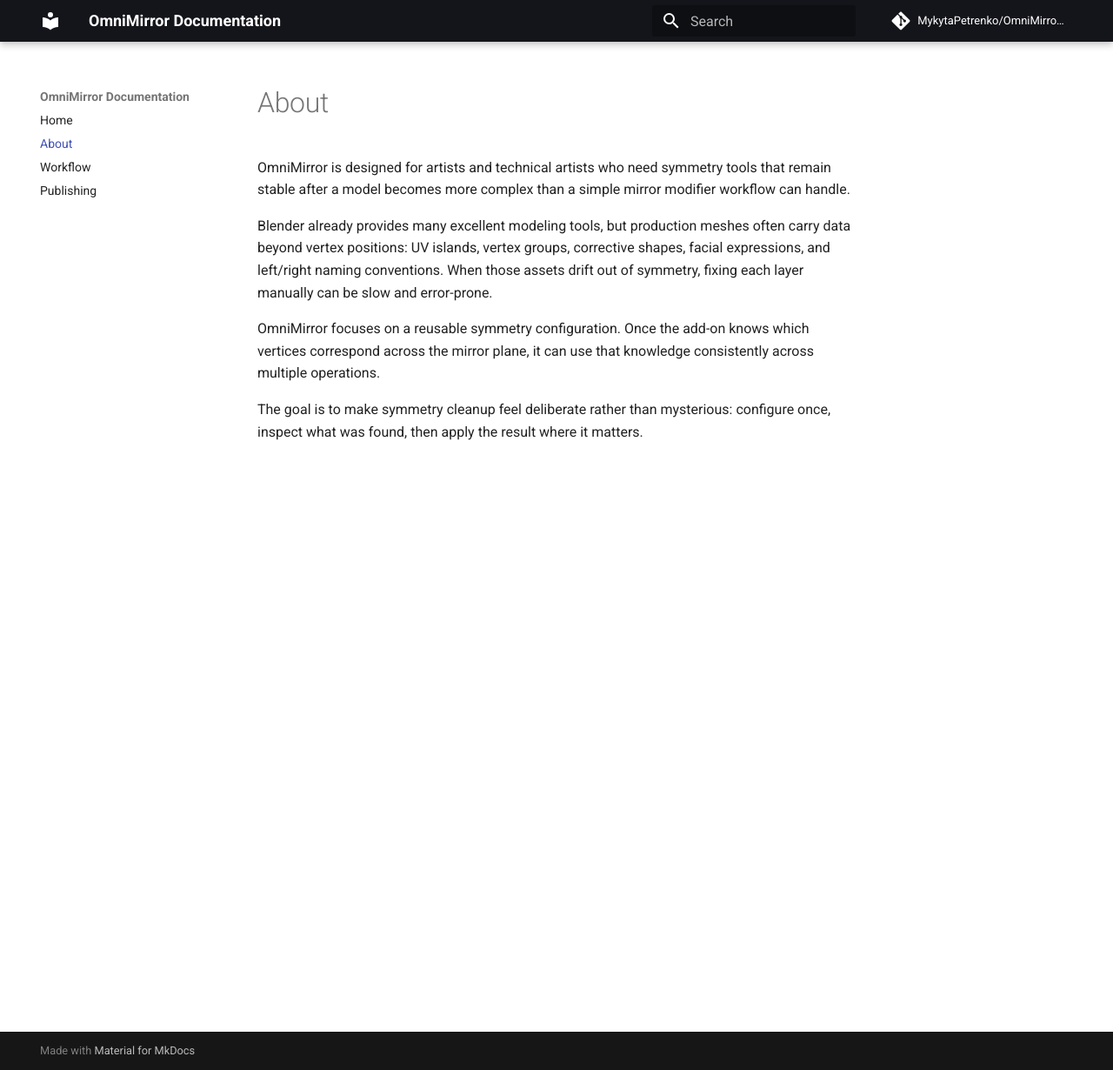
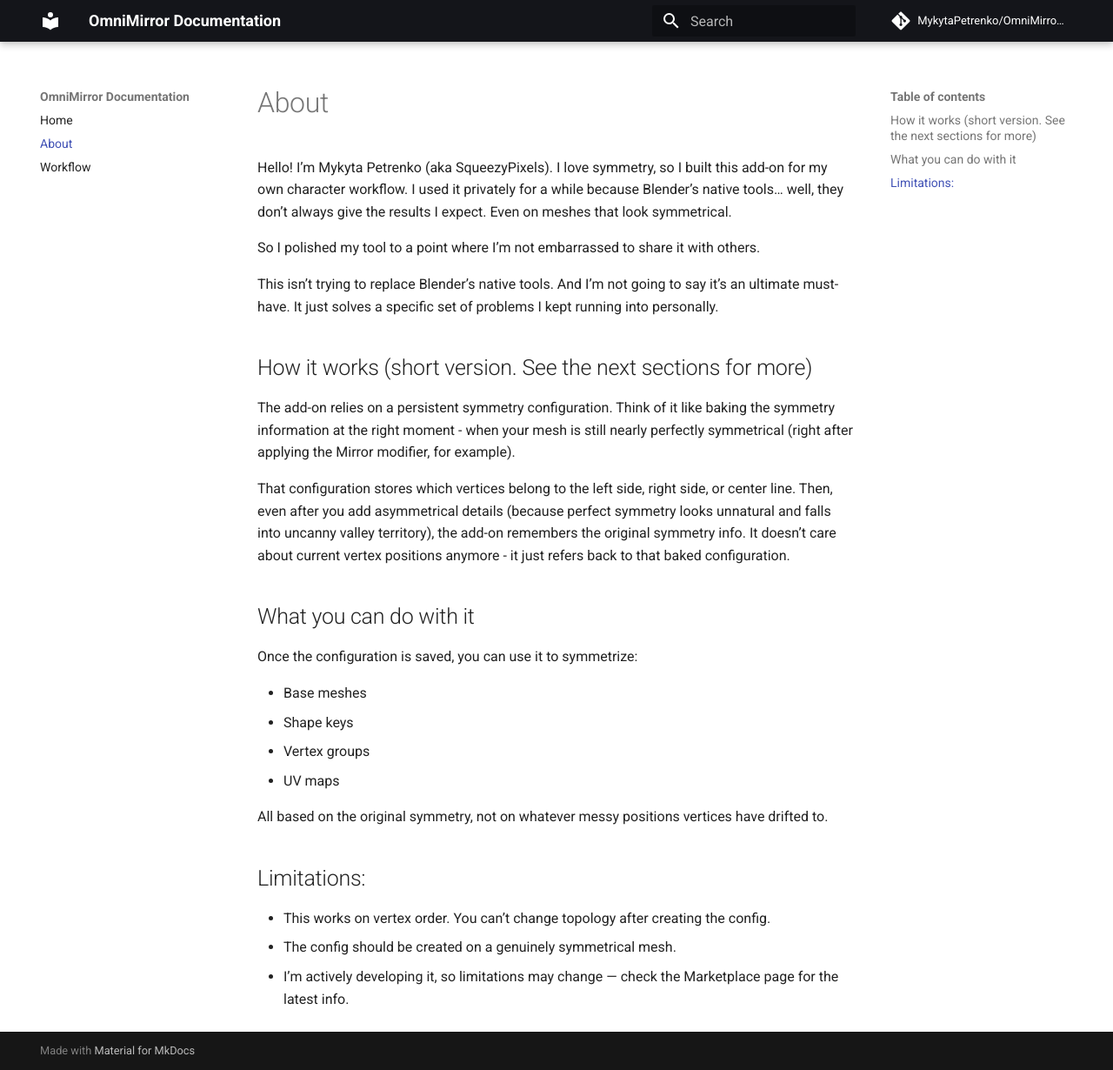
Before and after one commit to MykytaPetrenko/OmniMirror-Docs, an MkDocs documentation site: the page built from docs/about.md, in a window 1280 px wide and 1230 px high. Shown: the whole window at 87% size. Built offline with MkDocs 1.6.1 and Material for MkDocs 9.7.7, drawn with Linux system fonts in a browser that asks for light colours; comment, search, counter and statistics services are not loaded.

```diff
--- a/docs/about.md
+++ b/docs/about.md
@@ -1,9 +1,27 @@
 # About
 
-OmniMirror is designed for artists and technical artists who need symmetry tools that remain stable after a model becomes more complex than a simple mirror modifier workflow can handle.
+Hello! I’m Mykyta Petrenko (aka SqueezyPixels). I love symmetry, so I built this add-on for my own character workflow. I used it privately for a while because Blender’s native tools… well, they don’t always give the results I expect. Even on meshes that look symmetrical.
 
-Blender already provides many excellent modeling tools, but production meshes often carry data beyond vertex positions: UV islands, vertex groups, corrective shapes, facial expressions, and left/right naming conventions. When those assets drift out of symmetry, fixing each layer manually can be slow and error-prone.
+So I polished my tool to a point where I’m not embarrassed to share it with others.
 
-OmniMirror focuses on a reusable symmetry configuration. Once the add-on knows which vertices correspond across the mirror plane, it can use that knowledge consistently across multiple operations.
+This isn’t trying to replace Blender’s native tools. And I’m not going to say it’s an ultimate must-have. It just solves a specific set of problems I kept running into personally.
 
-The goal is to make symmetry cleanup feel deliberate rather than mysterious: configure once, inspect what was found, then apply the result where it matters.
+## How it works (short version. See the next sections for more)
+The add-on relies on a persistent symmetry configuration. Think of it like baking the symmetry information at the right moment - when your mesh is still nearly perfectly symmetrical (right after applying the Mirror modifier, for example).
+
+That configuration stores which vertices belong to the left side, right side, or center line. Then, even after you add asymmetrical details (because perfect symmetry looks unnatural and falls into uncanny valley territory), the add-on remembers the original symmetry info. It doesn’t care about current vertex positions anymore - it just refers back to that baked configuration.
+
+## What you can do with it
+Once the configuration is saved, you can use it to symmetrize:
+
+- Base meshes
+- Shape keys
+- Vertex groups
+- UV maps
+
+All based on the original symmetry, not on whatever messy positions vertices have drifted to.
+
+## Limitations:
+- This works on vertex order. You can’t change topology after creating the config.
+- The config should be created on a genuinely symmetrical mesh.
+- I’m actively developing it, so limitations may change — check the Marketplace page for the latest info.
--- a/mkdocs.yml
+++ b/mkdocs.yml
@@ -24,7 +24,6 @@ nav:
   - Home: index.md
   - About: about.md
   - Workflow: workflow.md
-  - Publishing: publishing.md
 
 markdown_extensions:
   - admonition
```
Also changed, not shown: docs/index.md (+1 -29 lines), docs/publishing.md (deleted, +0 -42 lines), docs/workflow.md (+1 -33 lines).
